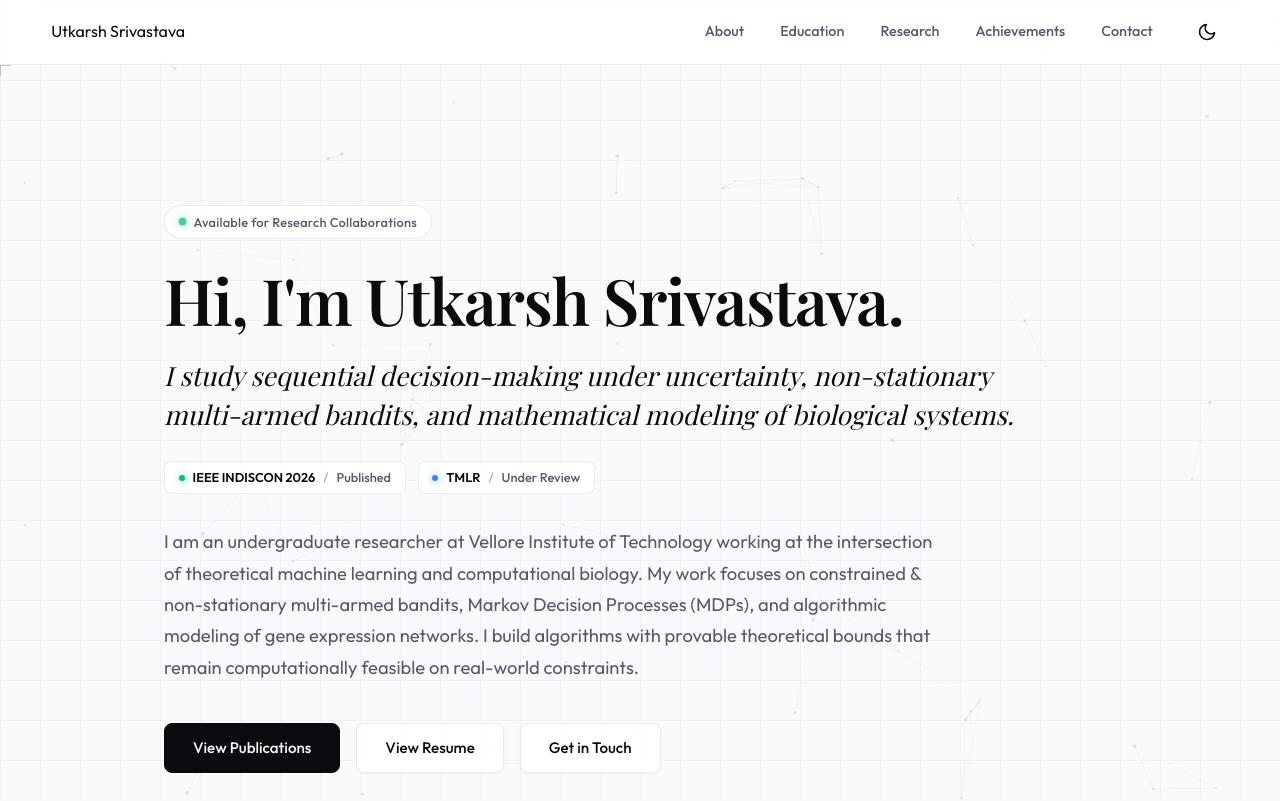
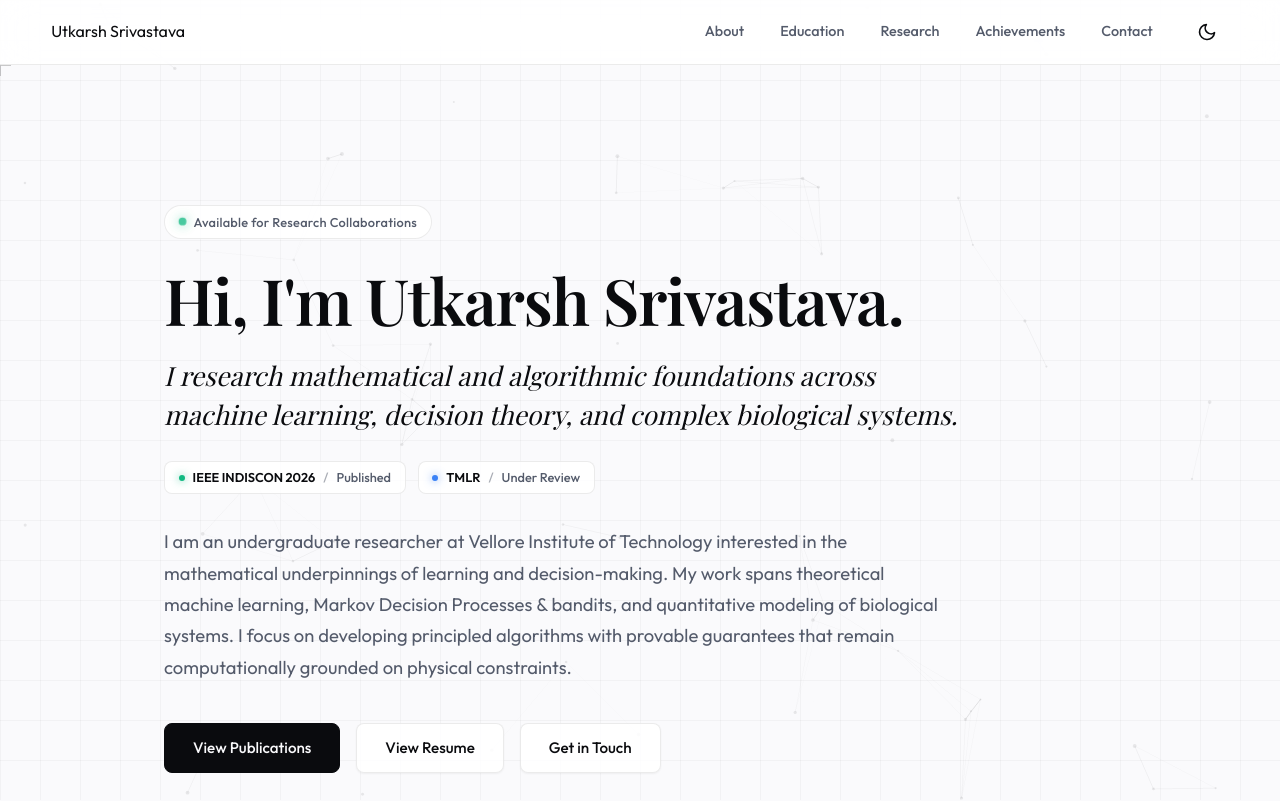
Before and after one commit to Xanviere/PersonalWebsite, a React (Vite) app: page / in a window 1280 px wide. Shown: the top 801 px of the page. Built offline with nearby package versions, Linux system fonts and the light colour scheme; a web font is replaced by a local one.

Commit message:
Broaden hero tagline and bio to avoid pigeonholing into specific algorithms

```diff
--- a/src/data.js
+++ b/src/data.js
@@ -1,8 +1,8 @@
 export const personalInfo = {
   name: "Utkarsh Srivastava",
-  title: "Undergraduate Researcher in ML & Computational Biology",
-  tagline: "I study sequential decision-making under uncertainty, non-stationary multi-armed bandits, and mathematical modeling of biological systems.",
-  about: "I am an undergraduate researcher at Vellore Institute of Technology working at the intersection of theoretical machine learning and computational biology. My work focuses on constrained & non-stationary multi-armed bandits, Markov Decision Processes (MDPs), and algorithmic modeling of gene expression networks. I build algorithms with provable theoretical bounds that remain computationally feasible on real-world constraints.",
+  title: "Undergraduate Researcher",
+  tagline: "I research mathematical and algorithmic foundations across machine learning, decision theory, and complex biological systems.",
+  about: "I am an undergraduate researcher at Vellore Institute of Technology interested in the mathematical underpinnings of learning and decision-making. My work spans theoretical machine learning, Markov Decision Processes & bandits, and quantitative modeling of biological systems. I focus on developing principled algorithms with provable guarantees that remain computationally grounded on physical constraints.",
   email: "utkarsh.srivastava.1602@gmail.com",
   institutionalEmail: "utkarsh.srivastava2023@vitstudent.ac.in",
   linkedin: "https://www.linkedin.com/in/utkarsh-srivastava-0a88a6219/",
```
